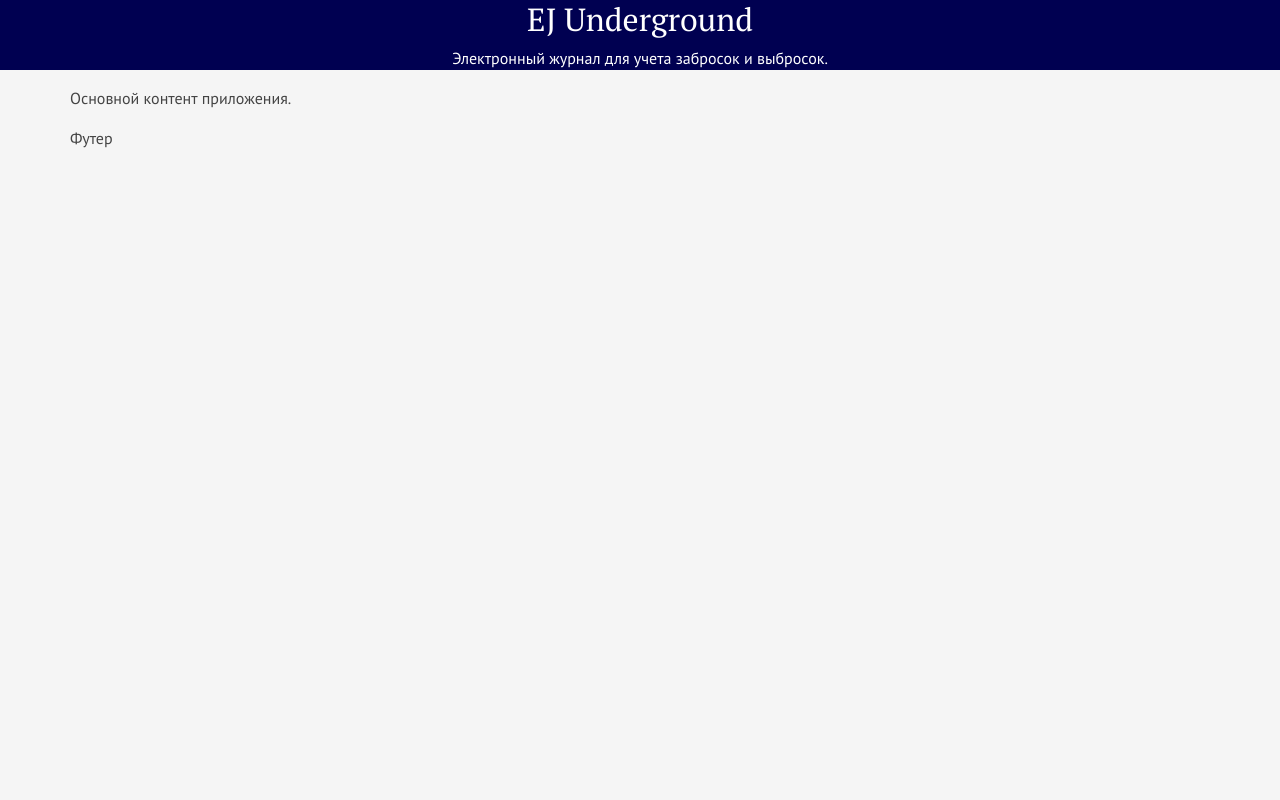
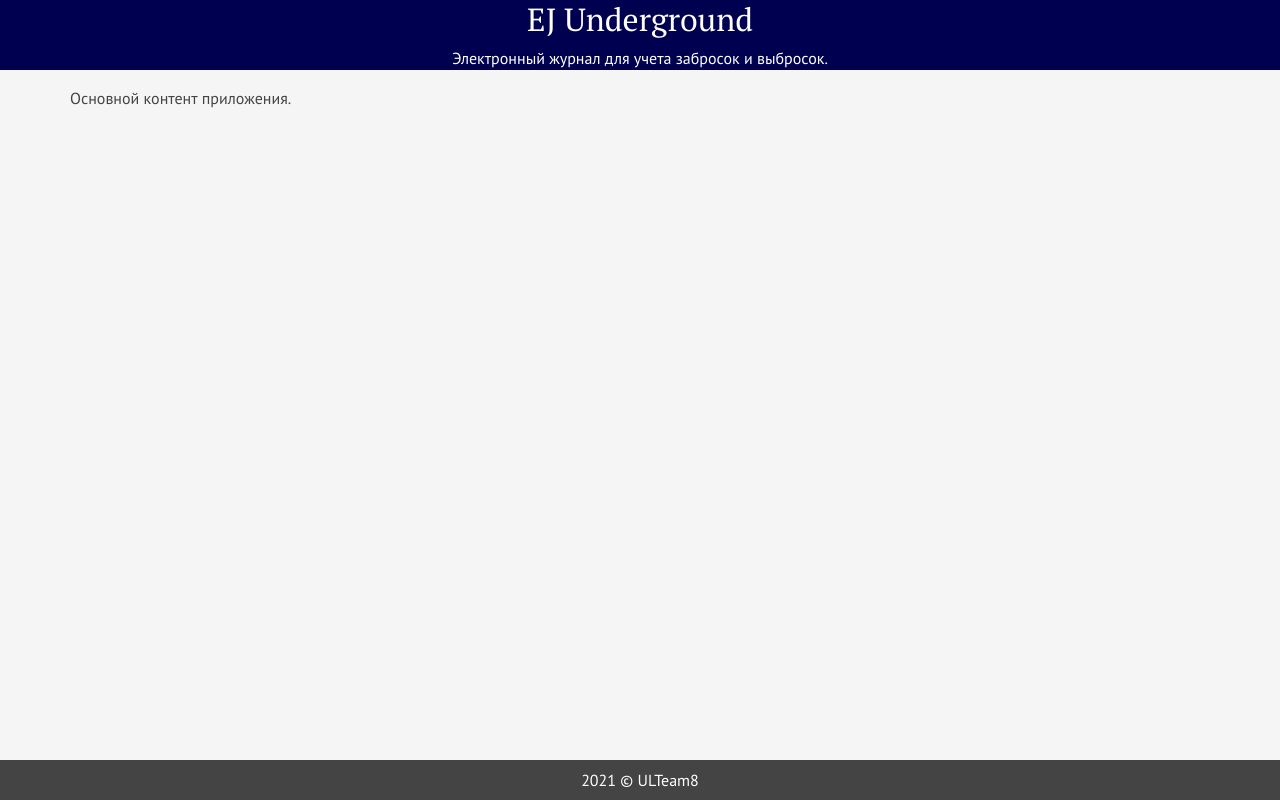
Before and after one commit to RusFjord/ej-underground-frontend, a React (Create React App) app: page / in a window 1280 px wide. Built offline with nearby package versions, Linux system fonts and the light colour scheme.

Commit message:
Configured footer

```diff
--- a/src/components/Footer/Footer.js
+++ b/src/components/Footer/Footer.js
@@ -4,9 +4,11 @@ import './Footer.scss'
 
 function Footer() {
   return (
-    <Container>
-      <p>Футер</p>
-    </Container>
+    <footer className='fixed-bottom'>
+        <Container>
+          <p>{ new Date().getFullYear() } &copy; ULTeam8</p>
+        </Container>
+    </footer>
   )
 }
 
--- a/src/components/Footer/Footer.scss
+++ b/src/components/Footer/Footer.scss
@@ -0,0 +1,12 @@
+@import '../base.scss';
+
+footer {
+    background-color: $alt-bg-color;
+    color: $alt-text-color;
+    text-align: center;
+    padding: .5em;
+
+    p {
+        margin: 0;
+    }
+}
```
Also changed, not shown: 1 other file (tests, documents, lock files or other folders).
